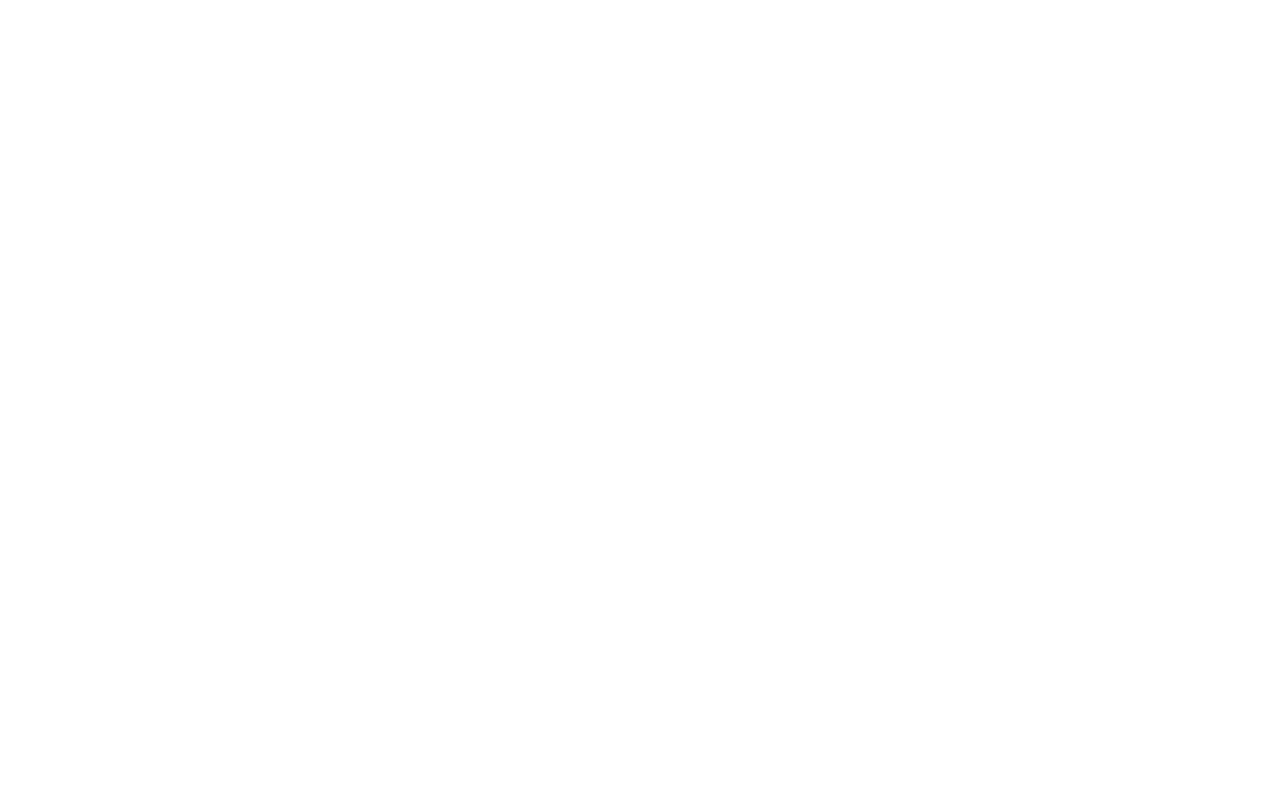
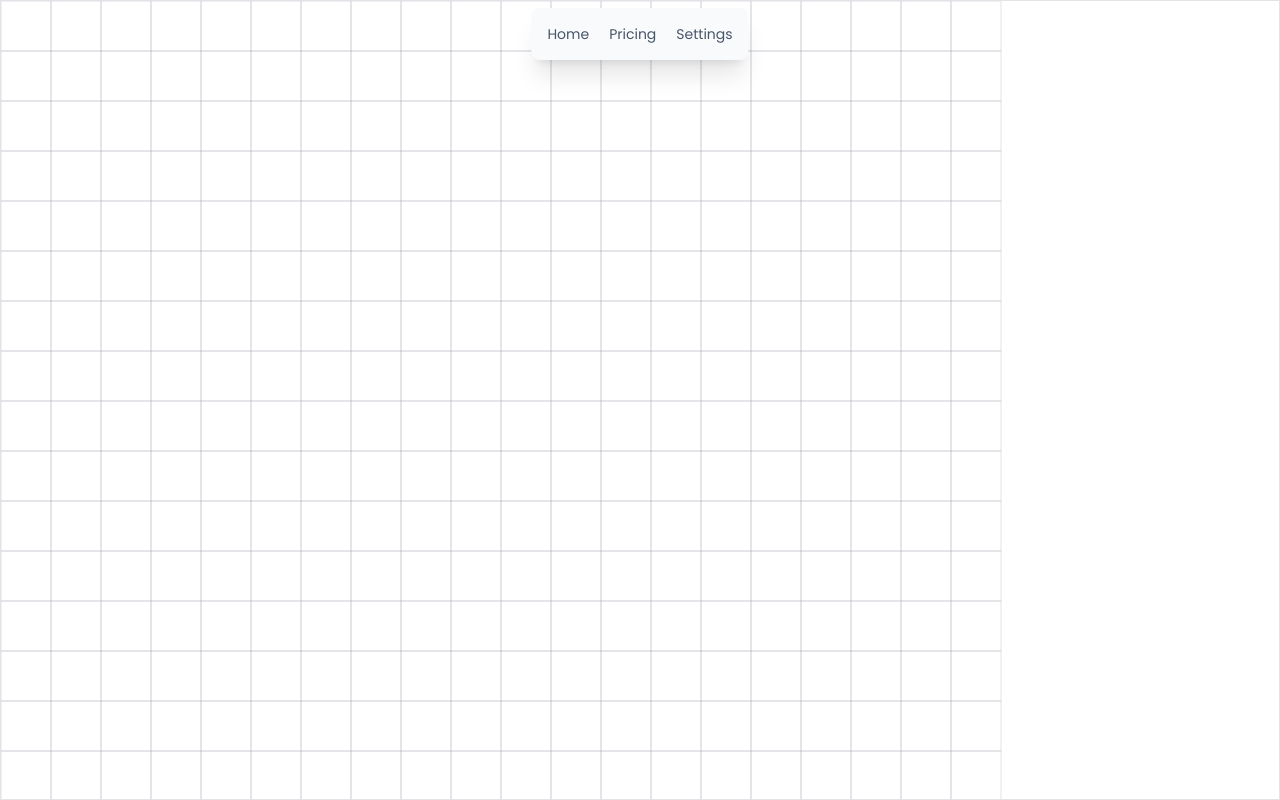
Before and after one commit to FullStacKiki/Taskmaster-react, a React (Vite) app: page /settings in a window 1280 px wide. Before the commit this address had no page. Built offline with nearby package versions, Linux system fonts and the light colour scheme.

Commit message:
Created Settings Page

```diff
--- a/src/App.jsx
+++ b/src/App.jsx
@@ -6,6 +6,7 @@
 } from "react-router-dom";
 import Home from "./Pages/Home.jsx"
 import Pricing from "./Pages/Pricing.jsx"
+import Setting from "./Pages/Setting.jsx"
 
 const App = () => {
   return (
@@ -13,7 +14,7 @@
             <Routes>
                 <Route exact path="/" element={<Home />} />
                 <Route path="/pricing" element={<Pricing />} />
-
+                <Route path="/settings" element={<Setting/>}/>
             </Routes>
         </Router>
   )
--- a/src/Components/Bar.jsx
+++ b/src/Components/Bar.jsx
@@ -7,7 +7,7 @@
       <nav className=" overflow-hidden text-sm font-normal text-slate-600 font-body flex justify-center gap-5 p-4 list-none bg-gray-50 shadow-xl fixed top-0 left-1/2 transform -translate-x-1/2 rounded-lg w-max mt-2">
         <Link className='hover:text-blue-400 hover:underline' to="/">Home</Link>
         <Link className='hover:text-blue-400 hover:underline' to="/pricing">Pricing</Link>
-        <Link className='hover:text-blue-400 hover:underline' to="/pricing">Settings</Link>
+        <Link className='hover:text-blue-400 hover:underline' to="/settings">Settings</Link>
       </nav>
     </div>
   )
--- a/src/Pages/Pricing.jsx
+++ b/src/Pages/Pricing.jsx
@@ -34,7 +34,7 @@
             <CheckRoundedIcon className="text-cyan-500 mr-2"/>Light/Dark theme customization.</p>
         </CardContent>
         <CardFooter>
-            <Button className="border font-body w-1/2 mx-auto shadow-md text-transparent bg-clip-text bg-gradient-to-r from-cyan-500 to-blue-500">Free</Button>
+            <Button className="border font-body w-1/2 mx-auto shadow-md text-transparent bg-clip-text bg-gradient-to-r from-cyan-500 to-blue-500 ">Free</Button>
         </CardFooter>
         </Card>
         <Card className="min-w-[300px] w-1/2 mx-auto mt-10 border-2 border-violet-500">
--- /dev/null
+++ b/src/Pages/Setting.jsx
@@ -0,0 +1,13 @@
+import React from 'react'
+import Bar from "@/Components/Bar.jsx"
+import { InteractiveGridPattern } from '@/Components/ui/interactive-grid-pattern'
+const Setting = () => {
+  return (
+    <div>
+        <InteractiveGridPattern/>
+        <Bar/>
+    </div>
+  )
+}
+
+export default Setting
```
